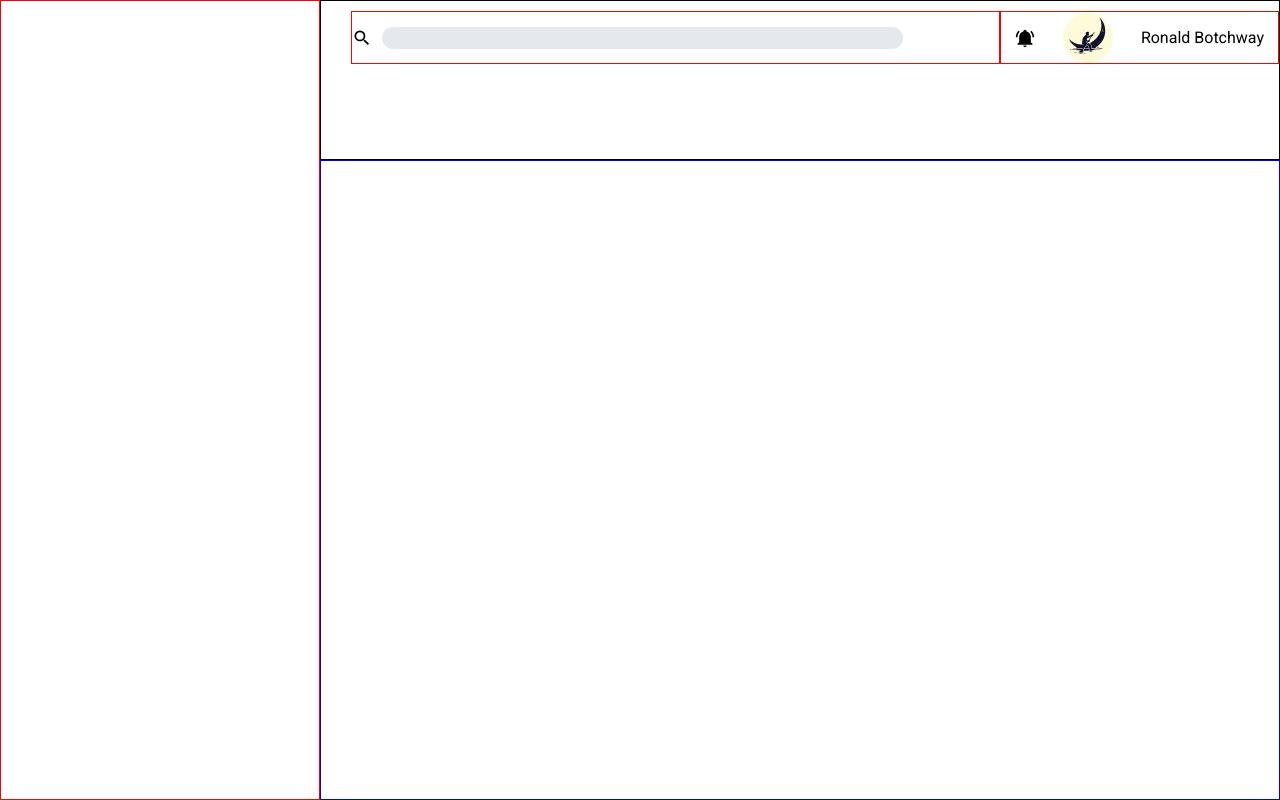
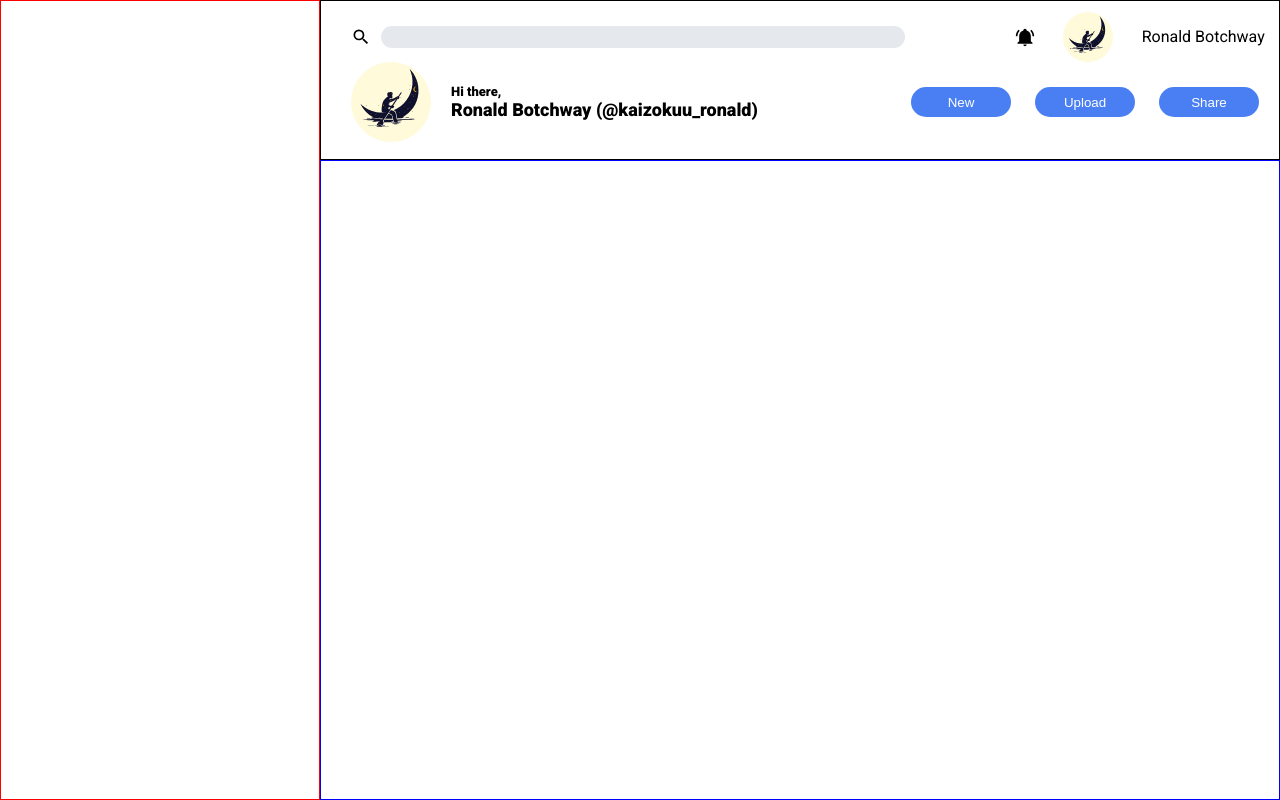
Before and after one commit to Ronald116/HTML-CSS-JAVASCRIPT, a plain HTML site: page theOdenProject/04_Admin_Dashboard/index.html in a window 1280 px wide. Drawn offline with Linux system fonts and the light colour scheme.

Commit message:
header section done along with css

```diff
--- a/theOdenProject/04_Admin_Dashboard/index.html
+++ b/theOdenProject/04_Admin_Dashboard/index.html
@@ -21,7 +21,15 @@
                 </div>
             </div>
             <div class="profile">
-
+                <div class="profile-name">
+                    <img src="./assets/images/main-profile.svg" alt="" class="profile-pic">
+                    <p>Hi there, <br><span>Ronald Botchway (@kaizokuu_ronald)</span>  </p>
+                </div>
+                <div class="profile-upload">
+                    <button class="profile-btn new">New</button>
+                    <button class="profile-btn upload">Upload</button>
+                    <button class="profile-btn Share">Share</button>
+                </div>
             </div>
         </header>
         <aside></aside>
--- a/theOdenProject/04_Admin_Dashboard/styles.css
+++ b/theOdenProject/04_Admin_Dashboard/styles.css
@@ -48,9 +48,9 @@ header {
     margin-top: 10px;
 }
 
-.search-btn, .notification-area {
-    border: var(--border);
-}
+/*.search-btn, .notification-area {
+
+}*/
 
 .search-btn {
     width: 70%;
@@ -80,6 +80,54 @@ header {
     align-items: center;
 }
 
+.profile {
+   padding-left: 30px;
+    display: flex;
+    flex-direction: row;
+    justify-content: space-between;
+    align-items: center;
+
+}
+
+.profile-name {
+    display: grid;
+    grid-template-columns: 100px 1fr;
+    align-items: center;
+}
+
+.profile-name > .profile-pic {
+    width: 80px;
+    height: 80px;
+    border-radius: 50%;
+}
+
+.profile-name > p {
+    font-weight: 900;
+    font-size: small;
+}
+
+.profile-name > p > span {
+    font-size: large;
+}
+
+.profile-upload {
+    margin-right: 10px;
+}
+
+.profile-btn {
+    height: 30px;
+    width: 100px;
+    margin: 0 10px;
+    border-radius: 30px;
+    border: none;
+    background-color: #497ff3;
+    color: white;
+
+}
+
+
+/*************************************/
+
 /*aside*/
 aside {
     border: red solid 1px;
@@ -87,6 +135,10 @@ aside {
     grid-row: 1 / span 2;
 }
 
+
+
+
+/***************************************/
 /*main*/
 main {
     border: solid blue 1px;
```
